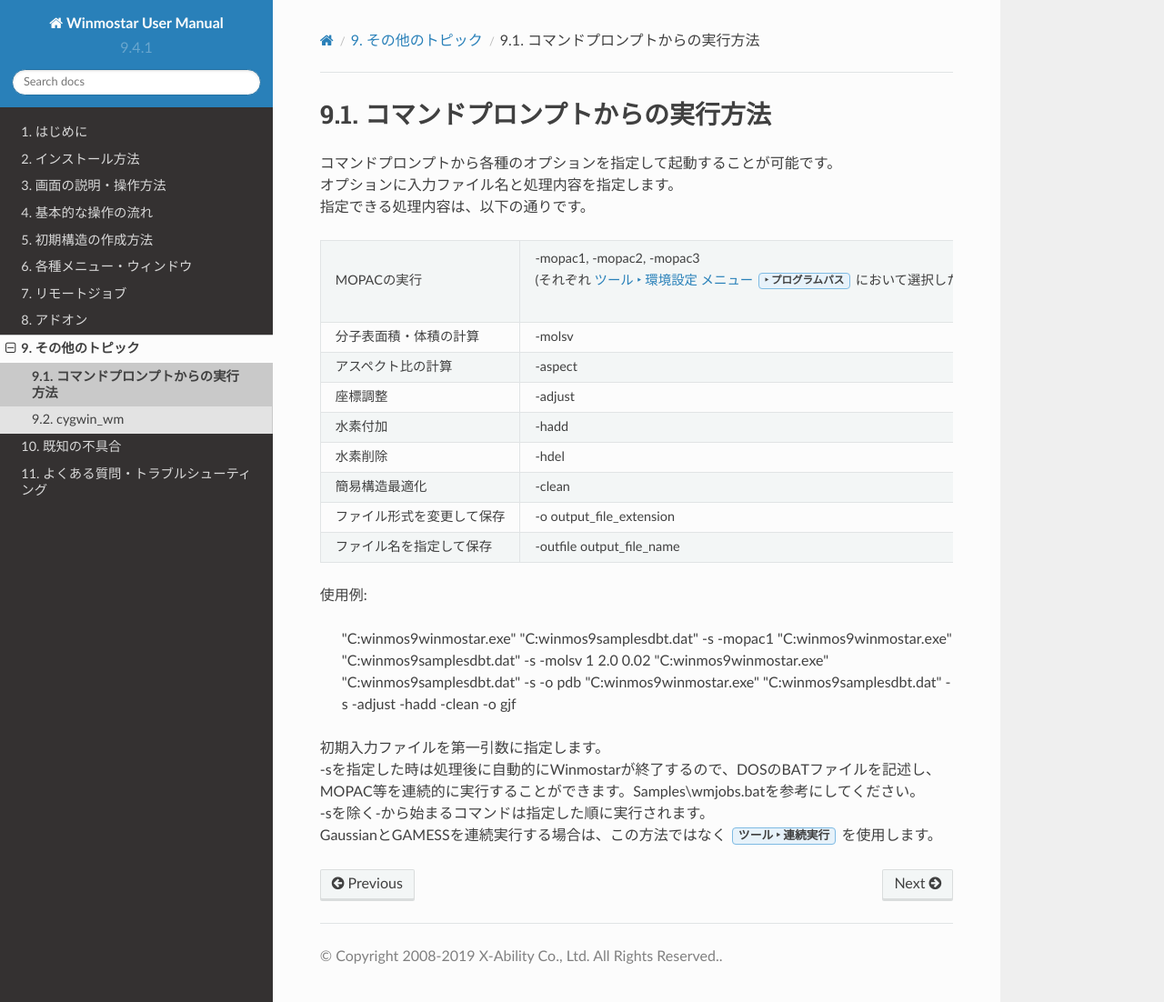
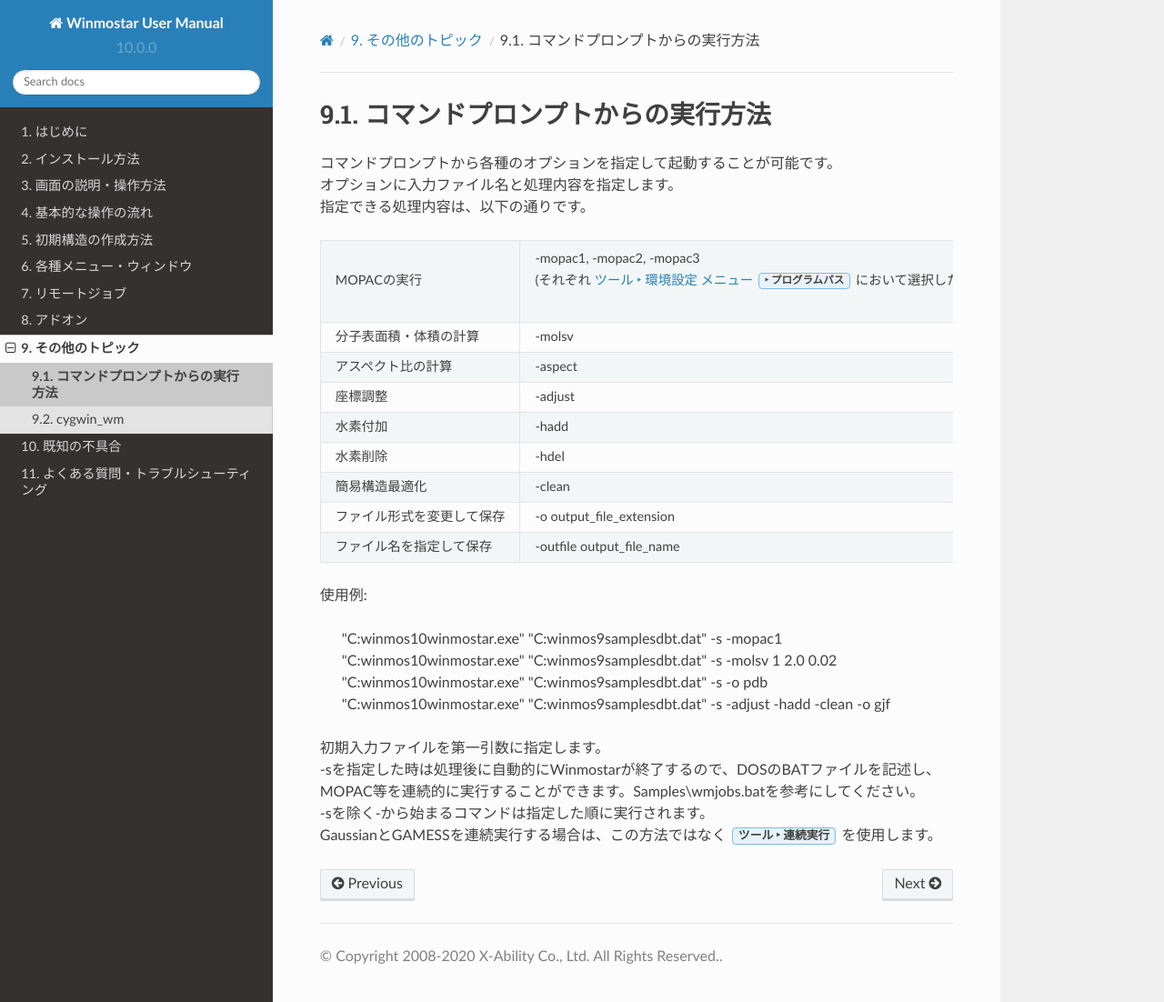
Before and after one commit to X-Ability/winmostar_doc, a Sphinx documentation site: the page built from source/advanced/commandline.rst, in a window 1280 px wide and 1102 px high. Shown: the whole window at 91% size. Built offline with Sphinx 7.4.7 and the Read the Docs theme 2.0.0, drawn with Linux system fonts in a browser that asks for light colours.

Commit message:
V10対応

```diff
--- a/source/conf.py
+++ b/source/conf.py
@@ -46,7 +46,7 @@
 
 # General information about the project.
 project = u'Winmostar User Manual'
-copyright = u'2008-2019 X-Ability Co., Ltd. All Rights Reserved.'
+copyright = u'2008-2020 X-Ability Co., Ltd. All Rights Reserved.'
 author = u'x-ability'
 
 # The version info for the project you're documenting, acts as replacement for
@@ -54,9 +54,9 @@
 # built documents.
 #
 # The short X.Y version.
-version = u'9.4.1'
+version = u'10.0.0'
 # The full version, including alpha/beta/rc tags.
-release = u'9.4.1'
+release = u'10.0.0'
 
 # The language for content autogenerated by Sphinx. Refer to documentation
 # for a list of supported languages.
--- a/source/installation/installation.rst
+++ b/source/installation/installation.rst
@@ -49,7 +49,7 @@
 
 .. _intall_installwm:
 
-2. インストール先フォルダを指定し（デフォルトは :file:`C:\\winmos9` ）インストールを開始すると、スタートメニューとデスクトップにショートカットが作成されます。
+2. インストール先フォルダを指定し（デフォルトは :file:`C:\\winmos10` ）インストールを開始すると、スタートメニューとデスクトップにショートカットが作成されます。
 
    .. warning::
       - インストール先フォルダおよびその上位階層の名前に日本語、全角文字などのマルチバイト文字や特殊記号が含まれている場合は、一部のモジュールが不具合を起こす場合があります。
--- a/source/introduction/introduction.rst
+++ b/source/introduction/introduction.rst
@@ -36,7 +36,7 @@
    開いたウィンドウの :guilabel:`基本` というタブをクリックし、その中にある
    :guilabel:`ライセンスコード` というラベルの付いたGUIのことを意味します。
 
-:file:`wmset.ini` , :file:`C\\:winmos9\\UserPref`
+:file:`wmset.ini` , :file:`C\\:winmos10\\UserPref`
    ファイル名やディレクトリ名を示します。
 
 :command:`ls /usr/local/bin`
--- a/source/winmos/addon/winmos_dcdftbmd.rst
+++ b/source/winmos/addon/winmos_dcdftbmd.rst
@@ -33,9 +33,9 @@
          系全体のスピン多重度を指定します。
       Parameter Set
          使用するパラメータの種類を選択します。
-         Winmostarのインストールフォルダ（デフォルトでは :file:`C:\\winmos9\\` ）の下の :file:`DFTBParam` フォルダに配置したフォルダの名前がリストアップされます。
+         Winmostarのインストールフォルダ（デフォルトでは :file:`C:\\winmos10\\` ）の下の :file:`DFTBParam` フォルダに配置したフォルダの名前がリストアップされます。
          :file:`DFTBParam` フォルダの下に置くフォルダは、skfなどのパラメータファイルを含む必要があります。
-         例えば、 :file:`C:\\winmos9\\DFTBParam\\mio-1-1\\C-C.skf` という階層構造が想定されます。
+         例えば、 :file:`C:\\winmos10\\DFTBParam\\mio-1-1\\C-C.skf` という階層構造が想定されます。
       Open Directory for Parameter Set
          前述の :file:`DFTBParam` フォルダを開きます。
       Reload Parameter Set
--- a/source/winmos/addon/winmos_hansensp.rst
+++ b/source/winmos/addon/winmos_hansensp.rst
@@ -75,7 +75,7 @@
      cd %~dp0
 
      for %%F in (*.mol2) do (
-       C:\winmos9\winmostar.exe %%F -hsp
+       C:\winmos10\winmostar.exe %%F -s -hsp
      )
 
      pause
```
Also changed, not shown: source/advanced/commandline.rst (+4 -4 lines), 5 other files.
